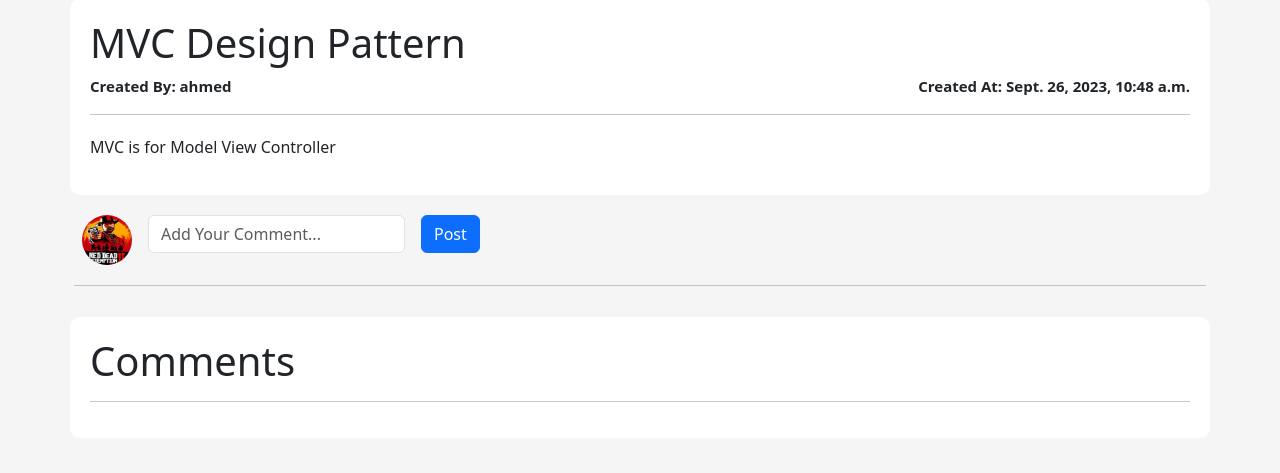
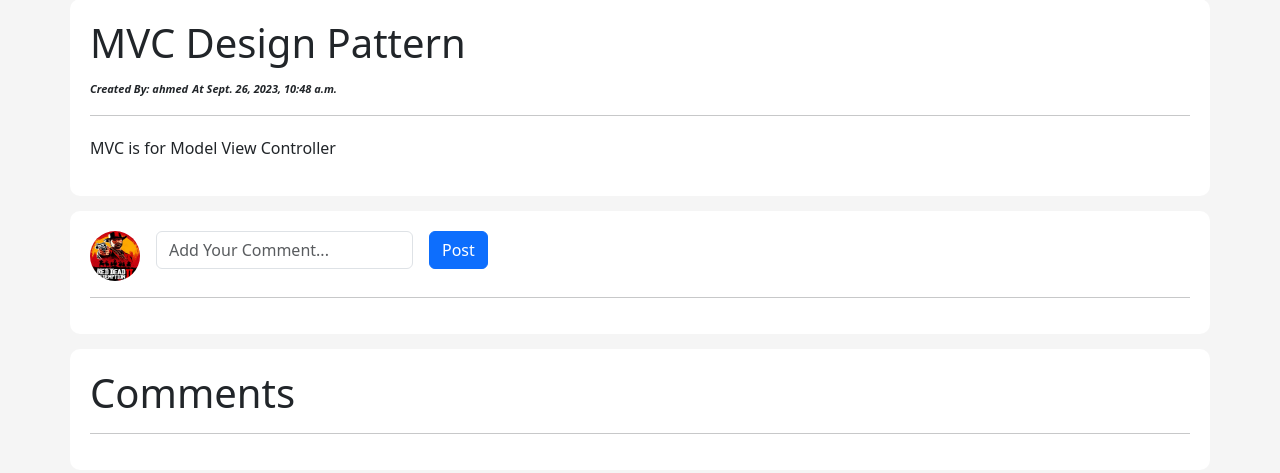
Before and after one commit to DragonsEG/G1-django-blog-app, a Django app: page /blog/id/2/ in a window 1280 px wide. Shown: the part 72-545 px from the top of the page. Run offline with Django 4.2, Linux system fonts and the light colour scheme; data comes from the database, SQL or seed files in the repository; some libraries are stand-ins or nearby versions.

Commit message:
update the detailpage

```diff
--- a/myApp/templates/Blog/blogPage.html
+++ b/myApp/templates/Blog/blogPage.html
@@ -2,19 +2,44 @@
 <html lang="en">
 	{% load static %} {% load crispy_forms_tags %}
 <head>
-		<meta charset="UTF-8" />
-		<meta http-equiv="X-UA-Compatible" content="IE=edge" />
-		<meta name="viewport" content="width=device-width, initial-scale=1.0" />
+    <meta charset="UTF-8">
+    <meta http-equiv="X-UA-Compatible" content="IE=edge">
+    <meta name="viewport" content="width=device-width, initial-scale=1.0">
     <link href="{% static 'css/bootstrap.css' %}" rel="stylesheet" />
 	<link href="{% static 'css/home.css' %}" rel="stylesheet" />
 	<link href="{% static 'css/blogPage.css' %}" rel="stylesheet" />
-		<title>Blog Post</title>
+    <title>{{ Blog.title }}</title>
+    <style>
+.tag {
+    display: inline-block;
+    padding: 2px 4px; /* Reduce padding for smaller size */
+    margin: 4px;
+    background-color: #e6f7ff; /* Baby blue background color */
+    border-radius: 4px;
+    text-decoration: none; /* Remove underlines from links */
+    color: #007bff; /* Blue text color for links */
+    font-size: 12px; /* Adjust font size to make tags smaller */
+}
+
+.tag a:hover {
+    background-color: #007bff; /* Blue background color on hover */
+    color: #fff; /* White text color on hover */
+}
+/* Apply style to the "Created By" and "Created At" items */
+.little {
+    font-style: italic; /* Make text italic */
+    font-size: 11px; /* Adjust font size to make it smaller */
+    display: inline; /* Make the elements inline */ /* Add spacing between the items */
+}
+
+</style>
 </head>
 <body>
     {% include "Blog/blogNavBar.html" %}
-		<div class="container-sm container">
+
+    <div class="container">
         <div class="header">
-				<h1>{{Blog.title}}</h1>
+            <h1>{{ Blog.title }}</h1>
             {% if request.user == Blog.author %}
             <div class="buttons">
                 <a href="{% url "editBlog" blog_id=Blog.ID %}" class="btn btn-warning" role="button">Edit</a>
@@ -22,52 +47,61 @@
             </div>
             {% endif %}
         </div>
-			<div class="little">
-				<div>Created By: {{ Blog.author.username }}</div>
-				<div>Created At: {{ Blog.created_at }}</div>
+
+        <div class="author-info">
+            <p class="little">Created By: {{ Blog.author.username }}</p>
+            <p class="little">At {{ Blog.created_at }}</p>
         </div>
-			<hr />
+
+        <div class="tags">
+            {% if Blog.tags.all %}
+            <div class="tag-list">
+                {% for tag in Blog.tags.all %}
+                <a href="{% url "tagposts" tag.pk %}" class="tag">
+                    {{ tag.tag_name }}
+                </a>
+                {% endfor %}
+            </div>
+            {% endif %}
+        </div>
+
+        <hr>
+
         <div class="content">
-				<pre class="text-break fs-6" style="white-space: pre-wrap;">{{Blog.content}}</pre>
+            <p>{{ Blog.content }}</p>
         </div>
     </div>
 
-		<div class="container-sm commentSection">
-			<form class="row g-3 form" method="POST" action="{% url "addComment" blog_id=Blog.ID %}">
+    <div class="container comment-section">
+        <form class="comment-form" method="POST" action="{% url "addComment" blog_id=Blog.ID %}">
             {% csrf_token %}
+            <div class="row g-3">
                 <div class="col-auto">
-					<img
-						class="img-icon"
-						src="{% static 'images/Red_Dead_Redemption_II.jpg'%}"
-					/>
+                    <img class="img-icon" src="{% static 'images/Red_Dead_Redemption_II.jpg' %}">
                 </div>
                 <div class="col-auto">
-					<input
-						class="form-control"
-						type="text"
-						name="comment"
-						placeholder="Add Your Comment..."
-					/>
+                    <input class="form-control" type="text" name="comment" placeholder="Add Your Comment...">
                 </div>
                 <div class="col-auto">
-					<button type="submit" class="btn btn-primary mb-3">Post</button>
+                    <button type="submit" class="btn btn-primary">Post</button>
                 </div>
-				<hr />
+            </div>
+            <hr>
         </form>
     </div>
 
-		<div class="container-sm container">
+    <div class="container comment-container">
         <h1>Comments</h1>
         <hr>
         {% for comment in Comments %}
-			<div class="container-sm container">
-				<div class="little">
+        <div class="comment">
+            <div class="comment-header">
                 <h5>{{ comment.user.username }}</h5>
-					<div>{{ comment.created_at }}</div>
+                <p>{{ comment.created_at }}</p>
             </div>
-				<hr />
-				<div class="content">
-					<pre class="text-break fs-6">{{comment.content}}</pre>
+            <hr>
+            <div class="comment-content">
+                <p>{{ comment.content }}</p>
             </div>
         </div>
         {% endfor %}
--- a/myApp/views.py
+++ b/myApp/views.py
@@ -212,10 +212,9 @@ def myblogpage(request):
     if query:
         posts = posts.filter(Q(title__icontains=query)|Q(content__icontains=query))
 
-    return render (request, 'Blog/myblogpage.html', {'userposts':posts,'query':query})
+    return render (request, 'Blog/myblogpage.html', {'Blogs':posts,'query':query})
 
 def tagposts(request,id):
-
     tag = Tag.objects.get(pk=id)
     posts = tag.tag_posts.all()
     return render(request, 'Blog/tagposts.html', {'Blogs':posts,'tag':tag.tag_name})
```
Also changed, not shown: myApp/templates/Blog/myblogpage.html (+34 -4 lines), myApp/templates/Blog/myblog.html (deleted). Lines whose indentation alone changed are shown as unchanged.
